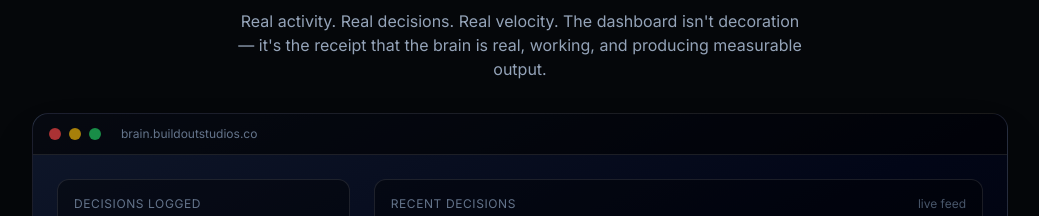
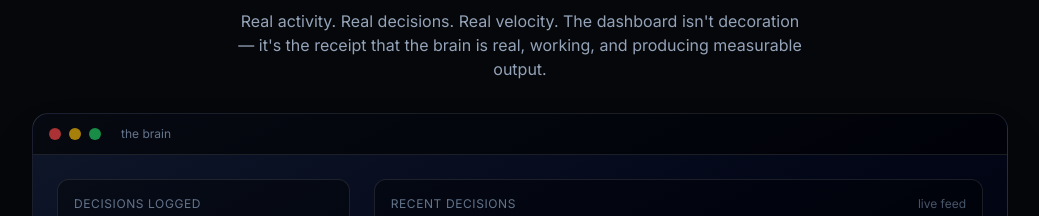
Before and after one commit to cwhited26/aipocketagency-website, a Next.js app: page / in a window 1280 px wide. Shown: the part 2288-2504 px from the top of the page, without its empty margins (120-1159 px from the left). Built offline with nearby package versions, Linux system fonts and the light colour scheme.

Commit message:
[2026-05-10 Claude Code] Hero mockup: remove brain dashboard URL from address bar

```diff
--- a/src/app/page.tsx
+++ b/src/app/page.tsx
@@ -220,9 +220,7 @@ function DashboardPreview() {
             <span className="h-3 w-3 rounded-full bg-red-500/70" />
             <span className="h-3 w-3 rounded-full bg-yellow-500/70" />
             <span className="h-3 w-3 rounded-full bg-green-500/70" />
-            <span className="ml-3 text-xs text-slate-500">
-              brain.buildoutstudios.co
-            </span>
+            <span className="ml-3 text-xs text-slate-500">the brain</span>
           </div>
           <DashboardMock />
         </div>
```
